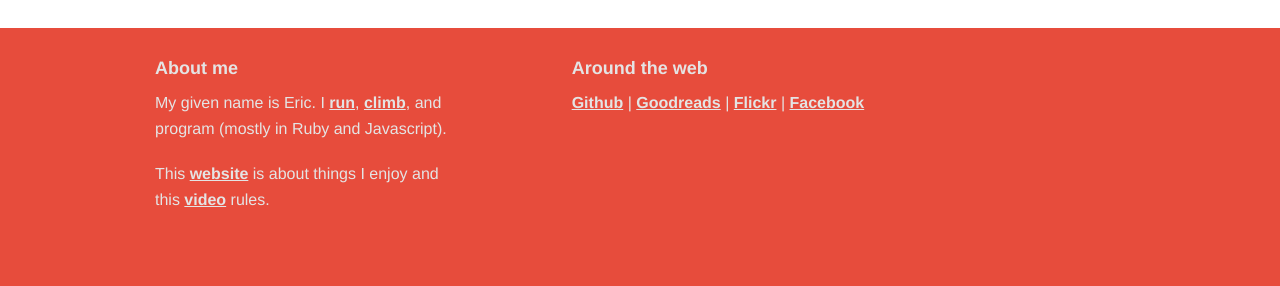
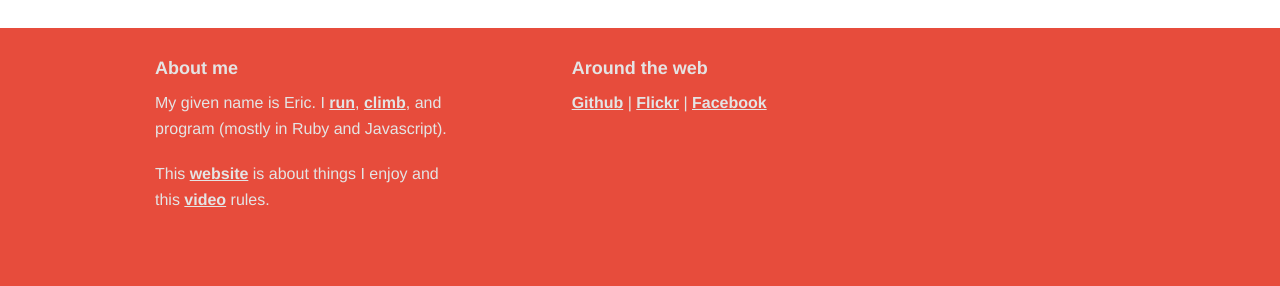
Before and after one commit to et/et.github.io, a Jekyll site: the page built from index.html, in a window 1280 px wide. Shown: the part 806-1092 px from the top of the page. Built offline with Jekyll 4.4.1, drawn with Linux system fonts in a browser that asks for light colours; Markdown is read by kramdown in place of the engine named in the settings.

Commit message:
remove goodreads

```diff
--- a/_layouts/default.html
+++ b/_layouts/default.html
@@ -25,7 +25,6 @@
           <h5>Around the web</h5>
           <p>
             <a href="http://github.com/et/">Github</a> |
-            <a href="http://www.goodreads.com/user/show/13570008-eric-thomas">Goodreads</a> |
             <a href="http://www.flickr.com/photos/95201160@N04/sets">Flickr</a> |
             <a href="https://www.facebook.com/eric.l.m.thomas">Facebook</a><br />
           </p>
```
